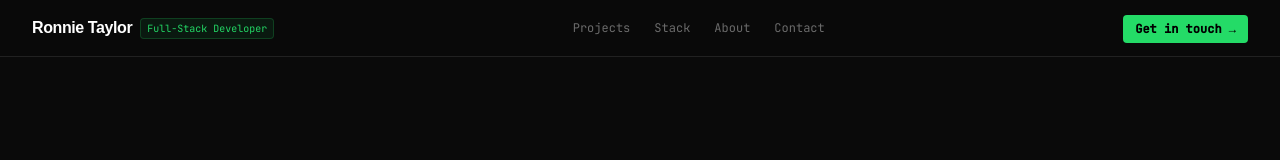
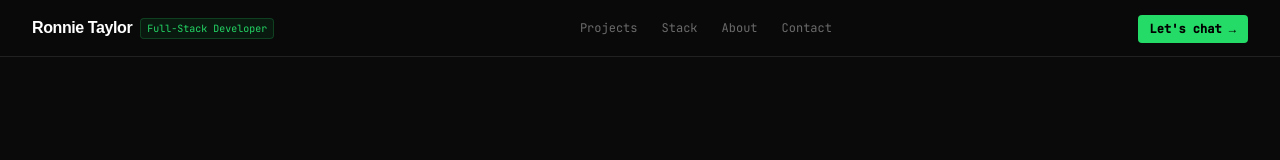
Before and after one commit to ronnietaylor/ronnietaylor.github.io, a React (Vite) app: page / in a window 1280 px wide. Shown: the top 160 px of the page. Built offline with nearby package versions, Linux system fonts and the light colour scheme.

Commit message:
Update contact button text.

```diff
--- a/src/Navbar.tsx
+++ b/src/Navbar.tsx
@@ -36,7 +36,7 @@ export default function Navbar() {
             href="mailto:letschat@ronnietaylor.com"
             className="mono text-xs font-semibold text-black bg-[hsl(142,72%,50%)] hover:bg-[hsl(142,76%,38%)] rounded px-3 py-1.5 transition-colors duration-180"
           >
-            Get in touch &rarr;
+            Let's chat &rarr;
           </a>
         </div>
 
@@ -65,7 +65,7 @@ export default function Navbar() {
               className="mono text-xs font-semibold text-black bg-[hsl(142,72%,50%)] hover:bg-[hsl(142,76%,38%)] rounded px-3 py-1.5 transition-colors duration-180 text-center mt-1"
               onClick={() => setOpen(false)}
             >
-              Get in touch &rarr;
+            Let's chat &rarr;
             </a>
           </div>
         </div>
```
